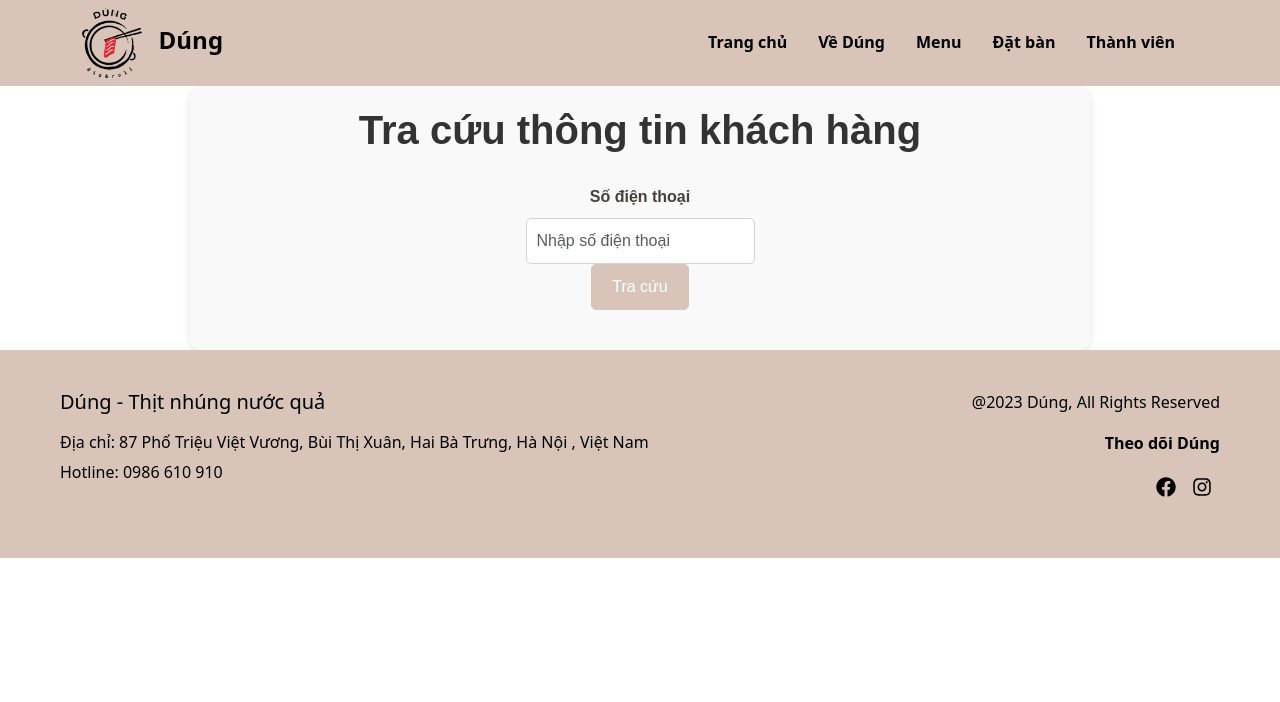
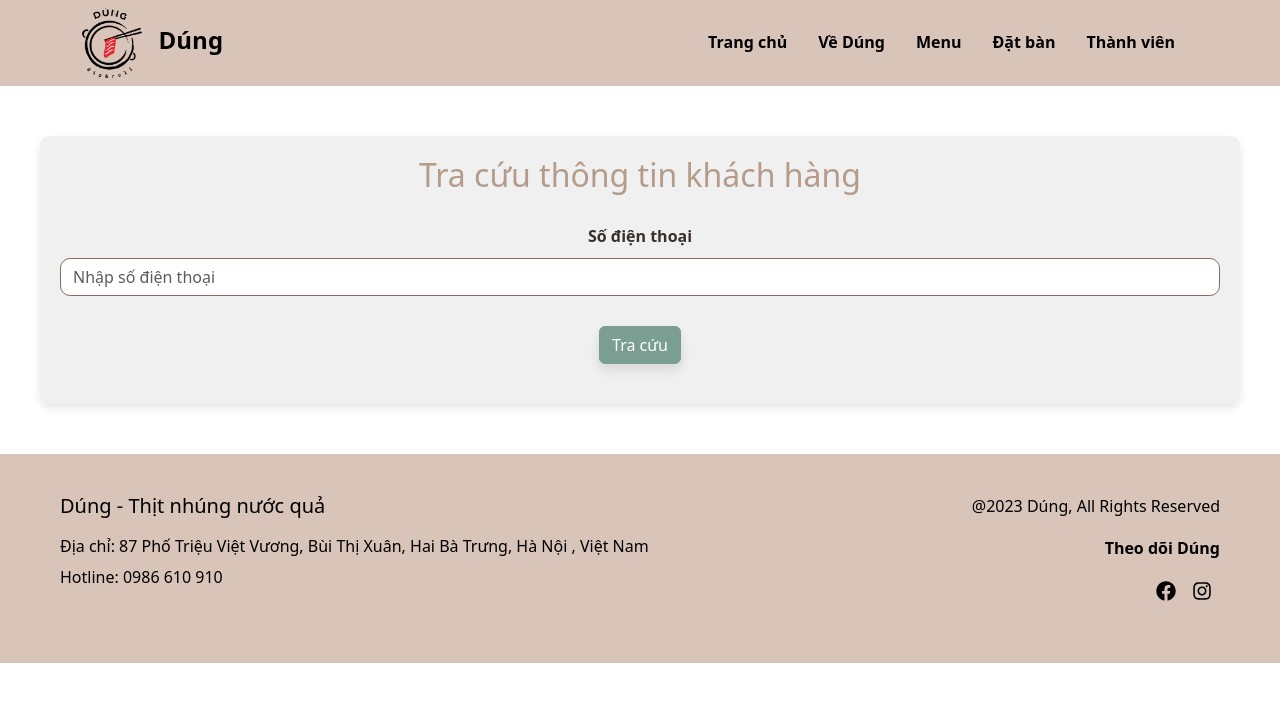
Before and after one commit to VCongNam/dung, a React (Create React App) app: page /member in a window 1280 px wide. Shown: the top 702 px of the page. Built offline with nearby package versions, Linux system fonts and the light colour scheme.

Commit message:
7th commit

```diff
--- a/src/Pages/Booking.jsx
+++ b/src/Pages/Booking.jsx
@@ -88,7 +88,7 @@ const Booking = () => {
         date: bookingDetails.date,
         time: bookingDetails.time,
         notes: bookingDetails.notes,
-        status: "Chờ duyệt", // Ensure this is correctly set
+        status: "Chờ duyệt",
       };
 
       const { data, error } = await supabase
@@ -98,18 +98,14 @@ const Booking = () => {
       if (error) {
         console.error("Error saving booking data:", error.message);
       } else {
-        // Display the success message
         setSuccessMessage(
           "Đặt bàn thành công! Chúng tôi sẽ liên hệ với bạn sớm để xác nhận."
         );
 
-        // Clear the success message after 5 seconds
         setTimeout(() => {
           setSuccessMessage("");
+          window.location.reload();
         }, 5000);
-
-        // Reload the window
-        window.location.reload();
       }
     } catch (error) {
       console.error("Error saving booking data:", error.message);
@@ -179,7 +175,7 @@ const Booking = () => {
       if (error) {
         console.error("Error updating booking:", error.message);
       } else {
-        console.log("Booking updated successfully");
+        // console.log("Booking updated successfully");
         setBookings(
           bookings.map((booking) =>
             booking.id === editingBooking.id ? data[0] : booking
@@ -288,7 +284,7 @@ const Booking = () => {
             </Col>
             <Col md={6}>
               <Form.Group controlId="formNotes">
-                <Form.Label>Ghi chú</Form.Label>
+                <Form.Label>Nhắn nhủ cho chúng mình</Form.Label>
                 <Form.Control
                   as="textarea"
                   name="notes"
@@ -325,6 +321,8 @@ const Booking = () => {
                     value={searchPhone}
                     onChange={(e) => setSearchPhone(e.target.value)}
                     placeholder="Nhập số điện thoại để tra cứu"
+                    // className="search-input"
+                    // style={{ width: "100%" }}
                   />
                 </Form.Group>
                 <br></br>
--- a/src/Pages/Css/Booking.css
+++ b/src/Pages/Css/Booking.css
@@ -1,38 +1,36 @@
 :root {
-  --main-color: #D8C4B9;
+  --main-color: #B59C8A;
   --background-color: #FFFFFF;
-  --text-color: #4A4039;
-  --secondary-text-color: #7D6E63;
-  --border-color: #A78B7D;
-  --hover-color: #E8DDD6;
-  --accent-color: #9EB5AA;
-  --link-color: #B0C4DE;
-  --success-color: #5CB85C;
-  --error-color: #D9534F;
-  --warning-color: #F0AD4E;
+  --text-color: #3A3028;
+  --secondary-text-color: #5D4E43;
+  --border-color: #8A6C5C;
+  --hover-color: #D5C2B8;
+  --accent-color: #7A9E91;
+  --link-color: #89A4C1;
+  --success-color: #4CA64C;
+  --error-color: #C03D3A;
+  --warning-color: #D8943D;
 }
 
 .booking-header {
   color: var(--text-color);
+  font-size: 36px;
+  margin-bottom: 20px;
+  text-transform: uppercase;
 }
+
 .search-header {
   color: var(--secondary-text-color);
+  font-size: 28px;
 }
+
 .booking-container {
   margin-top: 50px;
   margin-bottom: 50px;
-  padding: 20px;
-  background-color: #f9f9f9;
-  border-radius: 10px;
-  box-shadow: 0 4px 8px rgba(0, 0, 0, 0.1);
-  /* height: 70vh; */
-}
-
-.booking-header {
-  text-align: center;
-  margin-bottom: 30px;
-  font-size: 32px;
-  color: #333;
+  padding: 30px;
+  background-color: #f0f0f0;
+  border-radius: 15px;
+  box-shadow: 0 6px 12px rgba(0, 0, 0, 0.1);
 }
 
 .booking-form {
@@ -41,17 +39,20 @@
 
 .booking-form .form-label {
   font-weight: bold;
+  color: var(--text-color);
 }
 
 .booking-form .form-control {
-  border-radius: 5px;
+  border-radius: 10px;
+  border: 1px solid var(--border-color);
+  padding: 10px;
 }
 
 .booking-button {
   border: none;
   padding: 10px 20px;
-  font-size: 16px;
-  border-radius: 5px;
+  font-size: 18px;
+  border-radius: 10px;
   transition: background-color 0.3s ease;
   background-color: var(--accent-color);
   border-color: var(--accent-color);
@@ -68,28 +69,32 @@
   margin-top: 50px;
 }
 
-.search-header {
-  text-align: center;
-  margin-bottom: 20px;
-  font-size: 28px;
-  color: #333;
+.search-form .form-label {
+  font-weight: bold;
+  color: var(--text-color);
 }
 
-.search-form .form-label {
-  font-weight: bold;
+.search-form .form-control {
+  width: 100%;
+  /* max-width: 500px;
+  padding: 10px;*/
+  border-radius: 10px;
+  border: 1px solid var(--border-color);
 }
 
 .search-button {
-  background-color: #6c757d;
+  background-color: var(--link-color);
   border: none;
   padding: 10px 20px;
-  font-size: 16px;
-  border-radius: 5px;
+  font-size: 18px;
+  border-radius: 10px;
   transition: background-color 0.3s ease;
+  color: var(--background-color);
 }
 
 .search-button:hover {
-  background-color: #5a6268;
+  background-color: var(--hover-color);
+  color: var(--text-color);
 }
 
 .table-container {
@@ -97,19 +102,21 @@
 }
 
 .booking-table {
-  background-color: var(--text-color);
+  background-color: var(--background-color);
   border-radius: 10px;
   overflow: hidden;
+  width: 100%;
 }
 
 .booking-table th,
 .booking-table td {
   vertical-align: middle;
+  padding: 10px;
 }
 
 .booking-table th {
-  background-color: var(--text-color);
-  color: var(--text-color);
+  background-color: var(--accent-color);
+  color: var(--background-color);
   text-align: center;
 }
 
@@ -122,7 +129,8 @@
 }
 
 .modal-content {
-  border-radius: 10px;
+  border-radius: 15px;
+  padding: 20px;
 }
 
 .modal-header,
@@ -132,16 +140,23 @@
 
 .modal-title {
   font-size: 24px;
+  color: var(--text-color);
 }
 
 .modal-footer .btn {
-  border-radius: 5px;
+  border-radius: 10px;
 }
 
 .alert {
   text-align: center;
+  font-size: 18px;
+  margin: 20px 0;
+  border-radius: 10px;
+  padding: 15px;
+  max-width: 500px;
+  margin-left: auto;
+  margin-right: auto;
 }
-
 
 .alert-success {
   background-color: var(--success-color);
@@ -161,10 +176,12 @@
 .form-label {
   color: var(--text-color);
 }
+
 .btn-secondary {
   background-color: var(--accent-color);
   border-color: var(--link-color);
 }
+
 .btn-secondary:hover {
   background-color: var(--hover-color);
   border-color: var(--border-color);
--- a/src/Pages/Css/Member.css
+++ b/src/Pages/Css/Member.css
@@ -1,144 +1,95 @@
-/* Container Styles */
 .member-container {
-  max-width: 900px;
-  margin: 0 auto;
+  margin-top: 50px;
   padding: 20px;
-  background-color: #f9f9f9;
+  margin-bottom: 50px;
+  color: var(--text-color);
   border-radius: 10px;
   box-shadow: 0 4px 8px rgba(0, 0, 0, 0.1);
-  font-family: Arial, sans-serif;
+  margin-bottom: 50px;
+  background-color: #f0f0f0;
 }
 
-/* Header Styles */
 .member-header {
   text-align: center;
   margin-bottom: 30px;
-  font-size: 2.5rem;
-  color: #333;
-  font-weight: bold;
+  font-size: 32px;
+  color: var(--main-color);
 }
 
-/* Form Styles */
 .search-form {
-  display: flex;
-  flex-direction: column;
-  align-items: center;
   margin-bottom: 20px;
 }
 
-.search-form .form-group {
-  margin-bottom: 15px;
-  width: 100%;
-  max-width: 500px;
+.search-form .custom-button {
+  background-color: #f0f0f0;
+  margin-top: 30px;
+  /* margin-bottom: 30px; */
+  /* border-radius: 15px; */
+  box-shadow: 0 6px 12px rgba(0, 0, 0, 0.1);
+  background-color: var(--accent-color); /* Custom accent color */
+  border-color: var(--accent-color);
+  color: var(--background-color); /* Custom background color */
+  transition: background-color 0.3s ease;
+
 }
 
-.search-form .form-control {
-  width: 100%;
-  border-radius: 5px;
-  padding: 10px;
-  border: 1px solid #ced4da;
-  background-color: #fff;
+.search-form .custom-button:hover {
+  background-color: var(--hover-color); /* Custom hover color */
+  border-color: var(--border-color); /* Custom border color */
+  color: var(--text-color); /* Custom text color */
 }
 
-.custom-button {
-  background-color: #D8C4B9;
-  border-color: #D8C4B9;
-  color: white;
-  border-radius: 5px;
-  padding: 10px 20px;
-  transition: background-color 0.3s, border-color 0.3s;
-}
-
-.custom-button:hover {
-  background-color: #b8a297;
-  border-color: #a28b80;
-}
-
-/* Alert Styles */
-.alert {
-  text-align: center;
-  width: 100%;
-  max-width: 500px;
-  margin: 0 auto 20px auto;
-}
-
-/* Customer Info Styles */
 .customer-info {
-  margin-top: 20px;
-  padding: 20px;
-  background-color: white;
-  border: 1px solid #ddd;
-  border-radius: 10px;
+  margin-top: 30px;
 }
 
 .customer-info h2 {
-  margin-top: 0;
-  color: #333;
-  font-size: 1.5rem;
+  margin-bottom: 20px;
 }
 
 .customer-info p {
-  font-size: 1rem;
-  color: #555;
   margin-bottom: 10px;
 }
 
-.customer-info strong {
-  color: #333;
-}
-
-/* Booking History Styles */
 .booking-history {
-  margin-top: 20px;
-}
-
-.booking-history h2 {
-  color: #333;
-  font-size: 1.5rem;
+  margin-top: 30px;
 }
 
 .booking-table {
-  width: 100%;
-  margin-top: 10px;
-  border-collapse: collapse;
+  background-color: var(
+    --secondary-background-color
+  ); /* Custom secondary background color */
+  color: var(--text-color); /* Custom text color */
 }
 
 .booking-table th,
 .booking-table td {
+  vertical-align: middle;
   text-align: center;
-  vertical-align: middle;
-  padding: 10px;
-  border: 1px solid #ddd;
 }
 
 .booking-table th {
-  background-color: #f8f9fa;
-  color: #333;
+  background-color: var(--main-color); /* Custom main color */
+  color: var(--background-color); /* Custom background color */
 }
 
 .booking-table tbody tr:nth-child(even) {
-  background-color: #f2f2f2;
+  background-color: var(--hover-color); /* Custom hover color */
 }
 
-/* Modal Styles */
-.modal-header {
-  background-color: #D8C4B9;
-  color: white;
+.modal-content {
+  border-radius: 10px;
+}
+
+.modal-header,
+.modal-footer {
+  border: none;
 }
 
 .modal-title {
-  margin: 0;
-  line-height: 1.5;
+  font-size: 24px;
 }
 
-.modal-footer .btn-primary {
-  background-color: #D8C4B9;
-  border-color: #D8C4B9;
+.modal-footer .btn {
   border-radius: 5px;
 }
-
-.modal-footer .btn-secondary {
-  background-color: #6c757d;
-  border-color: #6c757d;
-  border-radius: 5px;
-}
--- a/src/Pages/Member.jsx
+++ b/src/Pages/Member.jsx
@@ -1,7 +1,7 @@
 import React, { useState } from "react";
 import { Container, Form, Button, Table, Alert, Modal } from "react-bootstrap";
+import { createClient } from "@supabase/supabase-js";
 import "../Pages/Css/Member.css";
-import { createClient } from "@supabase/supabase-js";
 
 const supabaseUrl = "https://tpeqefgjvhmpmngmjvhg.supabase.co";
 const supabaseKey =
@@ -120,7 +120,7 @@ const Member = () => {
             <strong>Điểm thành viên:</strong> {customer.loyalty_points}
           </p>
           <Button
-            className="custom-button"
+            className="custom-button" variant="secondary"
             onClick={() => setShowEditModal(true)}
           >
             Cập nhật thông tin
@@ -193,23 +193,13 @@ const Member = () => {
                 required
               />
             </Form.Group>
-            <Form.Group controlId="formEditLoyaltyPoints">
-              <Form.Label>Điểm thành viên</Form.Label>
-              <Form.Control
-                type="number"
-                name="loyalty_points"
-                value={editedCustomer.loyalty_points}
-                onChange={handleEditChange}
-                required
-              />
-            </Form.Group>
           </Form>
         </Modal.Body>
         <Modal.Footer>
           <Button variant="secondary" onClick={() => setShowEditModal(false)}>
-            Hủy
+            Đóng
           </Button>
-          <Button variant="primary" onClick={handleUpdateCustomer}>
+          <Button variant="secondary" className="custom-button" onClick={handleUpdateCustomer}>
             Lưu thay đổi
           </Button>
         </Modal.Footer>
```
